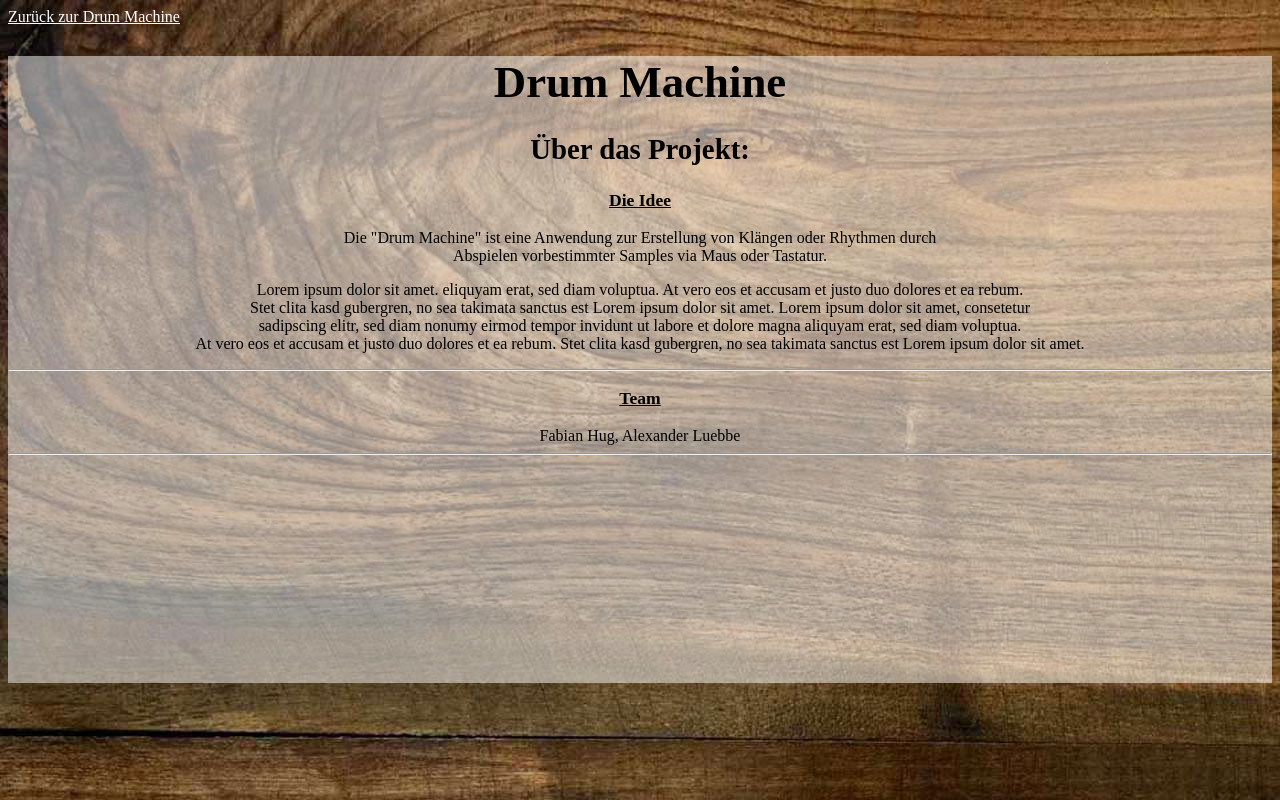
After one commit to Phewz/prg, a PHP site: page /about.html in a window 1280 px wide. The commit adds this page. Run offline with PHP 8.4, Linux system fonts and the light colour scheme.

Commit message:
Hinzufügen der About-Page

```diff
--- /dev/null
+++ b/about.html
@@ -0,0 +1,40 @@
+<!DOCTYPE html>
+<html>
+
+  <head>
+    <meta charset=utf-8>
+    <title>DrumMachineWT - About</title>
+    <link rel="stylesheet" type="text/css" href="css/about.css">
+  </head>
+
+  <body>
+    <a href="index.html" title="DrumMachine">Zurück zur Drum Machine</a>
+    <header>
+      <h1>Drum Machine</h1>
+		<article>
+			<h2>Über das Projekt:</h2>
+			<section>
+				<h3>Die Idee</h3>
+				<p>
+          Die "Drum Machine" ist eine Anwendung zur Erstellung von Klängen oder Rhythmen durch <br>
+          Abspielen vorbestimmter Samples via Maus oder Tastatur.
+        </p>
+        <p>
+        Lorem ipsum dolor sit amet. eliquyam erat, sed diam voluptua. At vero eos et accusam et justo duo dolores et ea rebum. <br>
+        Stet clita kasd gubergren, no sea takimata sanctus est Lorem ipsum dolor sit amet. Lorem ipsum dolor sit amet, consetetur <br>
+        sadipscing elitr, sed diam nonumy eirmod tempor invidunt ut labore et dolore magna aliquyam erat, sed diam voluptua. <br>
+        At vero eos et accusam et justo duo dolores et ea rebum. Stet clita kasd gubergren, no sea takimata sanctus est Lorem ipsum dolor sit amet.
+        </p>
+        <hr>
+      </section
+      <section>
+        <h3>Team</h3>
+        Fabian Hug, Alexander Luebbe
+        <hr>
+      </section>
+		</article>
+    </header>
+
+  </body>
+
+</html>
--- /dev/null
+++ b/css/about.css
@@ -0,0 +1,47 @@
+body {
+  background: url("../images/background3.jpg");
+  background-size: auto;
+	background-repeat: no-repeat;
+	background-color: black;
+	position: absolute;
+	top: 0;
+	bottom: 0;
+	left: 0;
+	right: 0;
+}
+
+header {
+	text-align: center;
+	font-size: 100%;
+  background-color: rgba(255, 255, 255, 0.5);
+  margin-bottom: 30%;
+  height: 80%;
+}
+
+h1, h2, h3 {
+	color: #000000;
+}
+
+h1 {
+	margin-bottom: 25px;
+	font-size: 280%;
+	text-align: center;
+}
+
+h2 {
+	font-size: 180%;
+}
+
+h3 {
+	font-size: 110%;
+  text-decoration: underline;
+}
+
+
+a:link {
+	color: white;
+}
+
+a:visited {
+	color: rgba(255,255,255,0.8);
+}
--- a/index.html
+++ b/index.html
@@ -11,6 +11,8 @@
 
   <body ontouchstart="">
     <!-- JS-To-Do: ladeanimation integrieren, aktueller stand siehe loader.js -->
+
+    <a href="about.html" title="DrumMachine">About</a>
 
     <figure id = "devicebody">
       <div id = "devicecontent">
```
Also changed, not shown: css/screen.css (+10 -0 lines).
